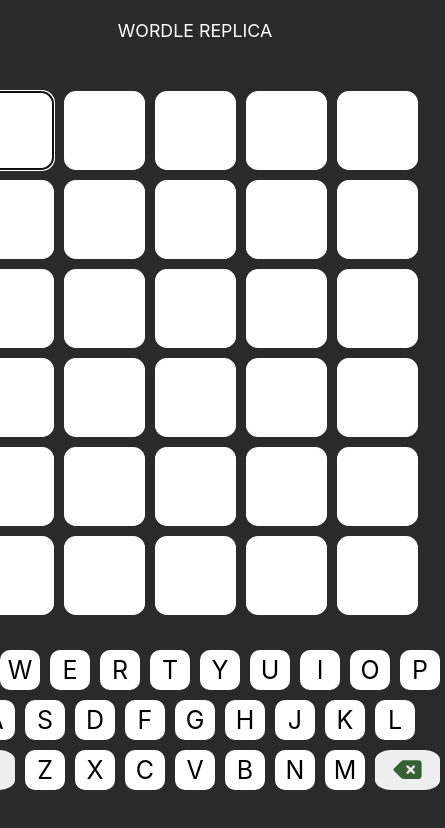
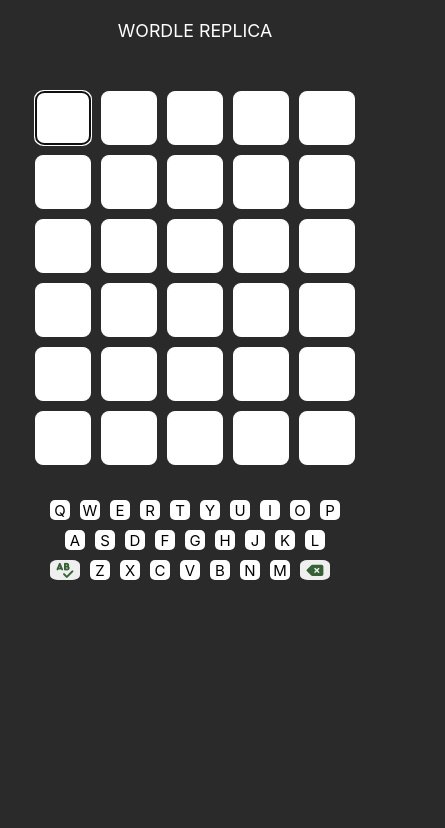
Before and after one commit to chennrachel/wordle-replica, a React (Create React App) app: page / in a window 390 px wide. Shown: the top 828 px of the page, 445 px wide, since content can reach past the window. Built offline with nearby package versions, Linux system fonts and the light colour scheme; no server answers.

Commit message:
resize for mobile

```diff
--- a/src/components/Box/Box.jsx
+++ b/src/components/Box/Box.jsx
@@ -55,6 +55,7 @@
                 onKeyDown={keyDownHandler}
                 id={id}
                 name={`Box`}
+                blurInputOnSelect={true}
             />
         </>
     );
--- a/src/components/Box/Box.module.scss
+++ b/src/components/Box/Box.module.scss
@@ -7,4 +7,8 @@
     text-align: center;
     pointer-events: none;
     border-radius: 15%;
+    @media only screen and (max-width: 700px) {
+        width: 50px;
+        height: 50px;
+    }
 }
--- a/src/components/Button/Button.module.scss
+++ b/src/components/Button/Button.module.scss
@@ -7,4 +7,9 @@
     margin: 0px 5px;
     color: #366036;
     cursor: pointer;
+    @media only screen and (max-width: 700px) {
+        width: 30px;
+        height: 20px;
+        font-size: 15px;
+    }
 }
--- a/src/components/Key/Key.module.scss
+++ b/src/components/Key/Key.module.scss
@@ -9,4 +9,11 @@
     align-items: center;
     margin: 5px;
     cursor: pointer;
+    @media only screen and (max-width: 700px) {
+        width: 20px;
+        height: 20px;
+        & p {
+            font-size: 15px;
+        }
+    }
 }
```
Also changed, not shown: 1 other file (tests, documents, lock files or other folders).
